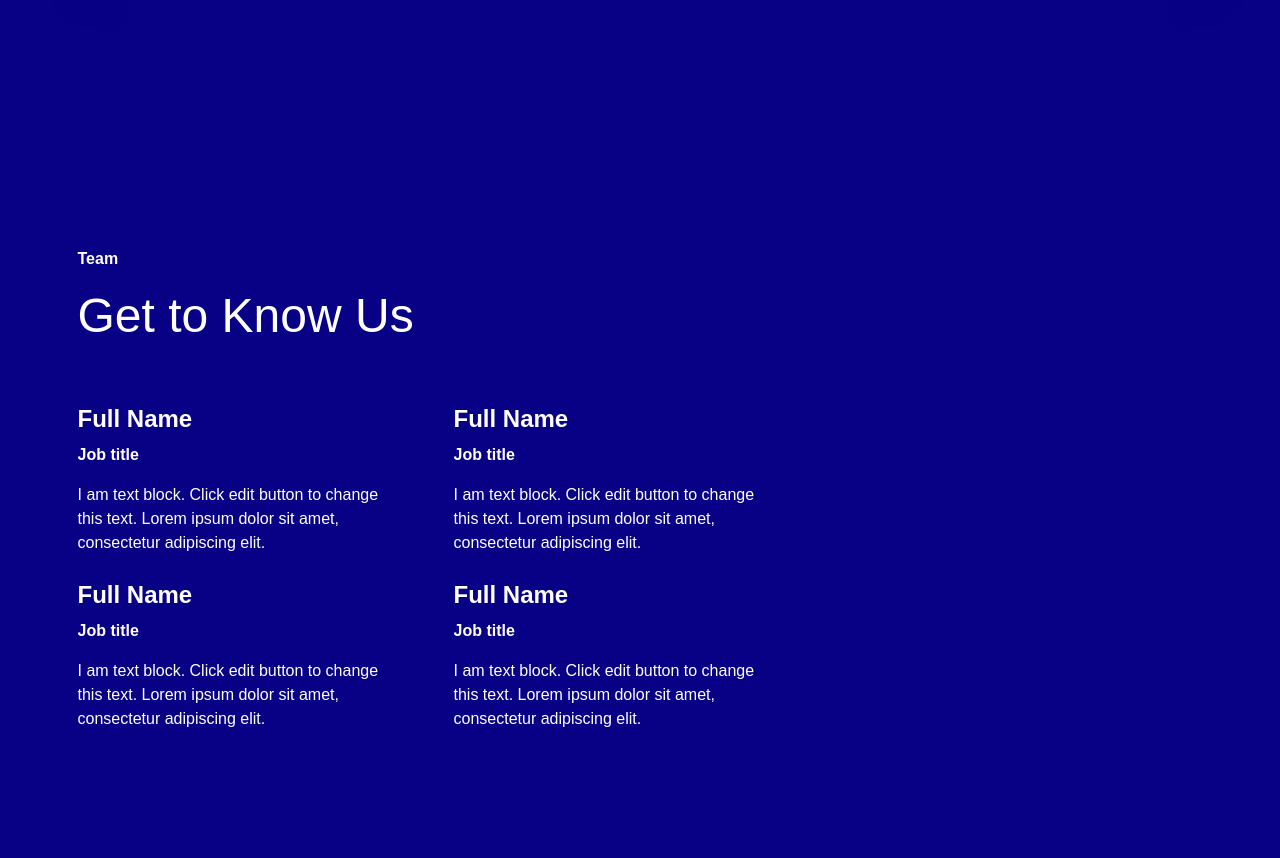
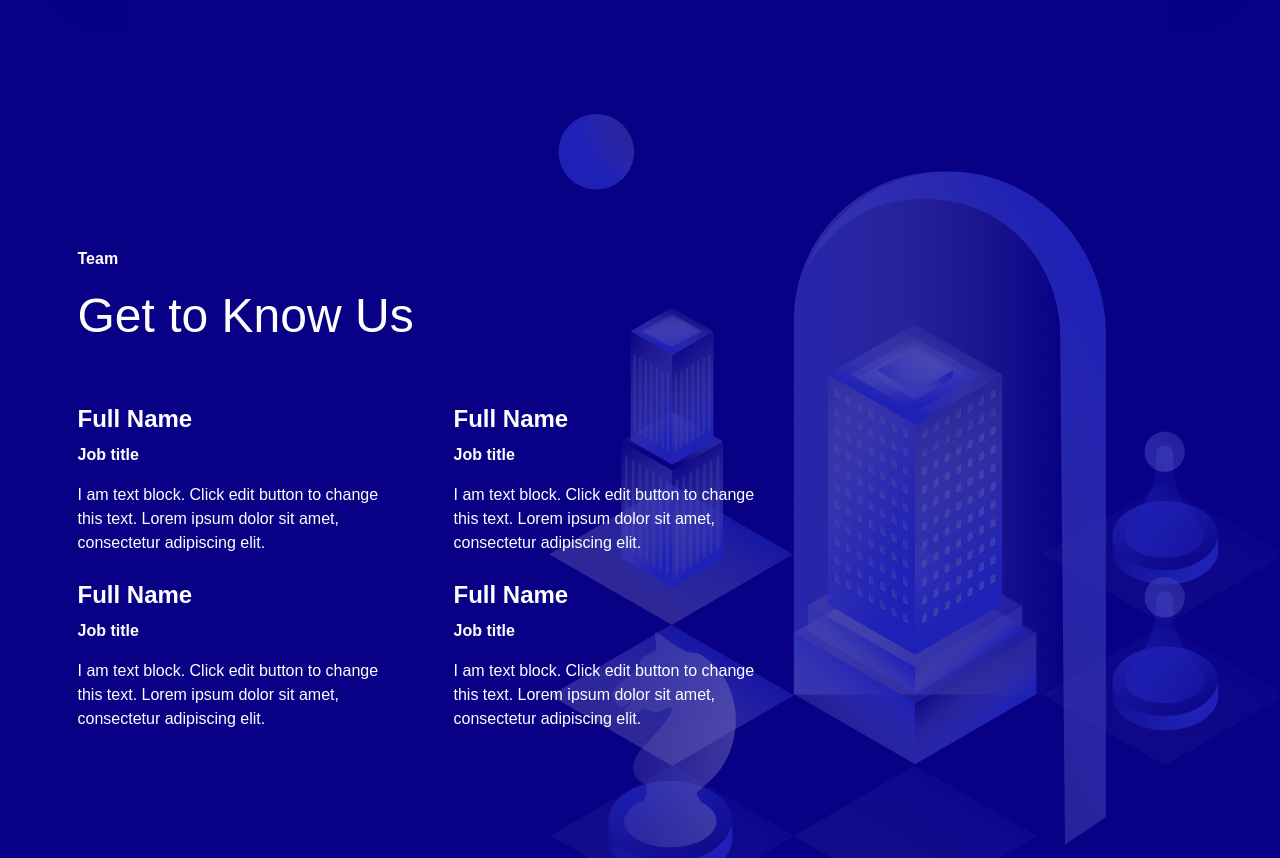
Before and after one commit to Aleksandar-Avramovic/castling-capital-group-assignment, a plain HTML site: page index.html in a window 1280 px wide. Shown: the part 2592-3450 px from the top of the page. Drawn offline with nearby package versions, Linux system fonts and the light colour scheme; a web font is replaced by a local one.

Commit message:
Team Section finished for desktop

```diff
--- a/src/style/_team.scss
+++ b/src/style/_team.scss
@@ -1,8 +1,13 @@
 .team {
+  position: relative;
   background-color: $primary-blue;
+  background-image: url("../../assets/images/team-background-img.png");
+  background-repeat: no-repeat;
+  background-position: top right;
   height: 744px;
   padding-top: 129px;
   margin-left: -9px;
+  z-index: 3;
   .container {
     .container__content {
       width: 688px;
--- a/src/style/index.scss
+++ b/src/style/index.scss
@@ -9,3 +9,4 @@
 @import "./about-us";
 @import "./our-approach";
 @import "./team";
+@import "./contact";
```
Also changed, not shown: assets/images/team-background-img.png (added), src/style/_contact.scss (added), src/style/index.css, 1 other file.
